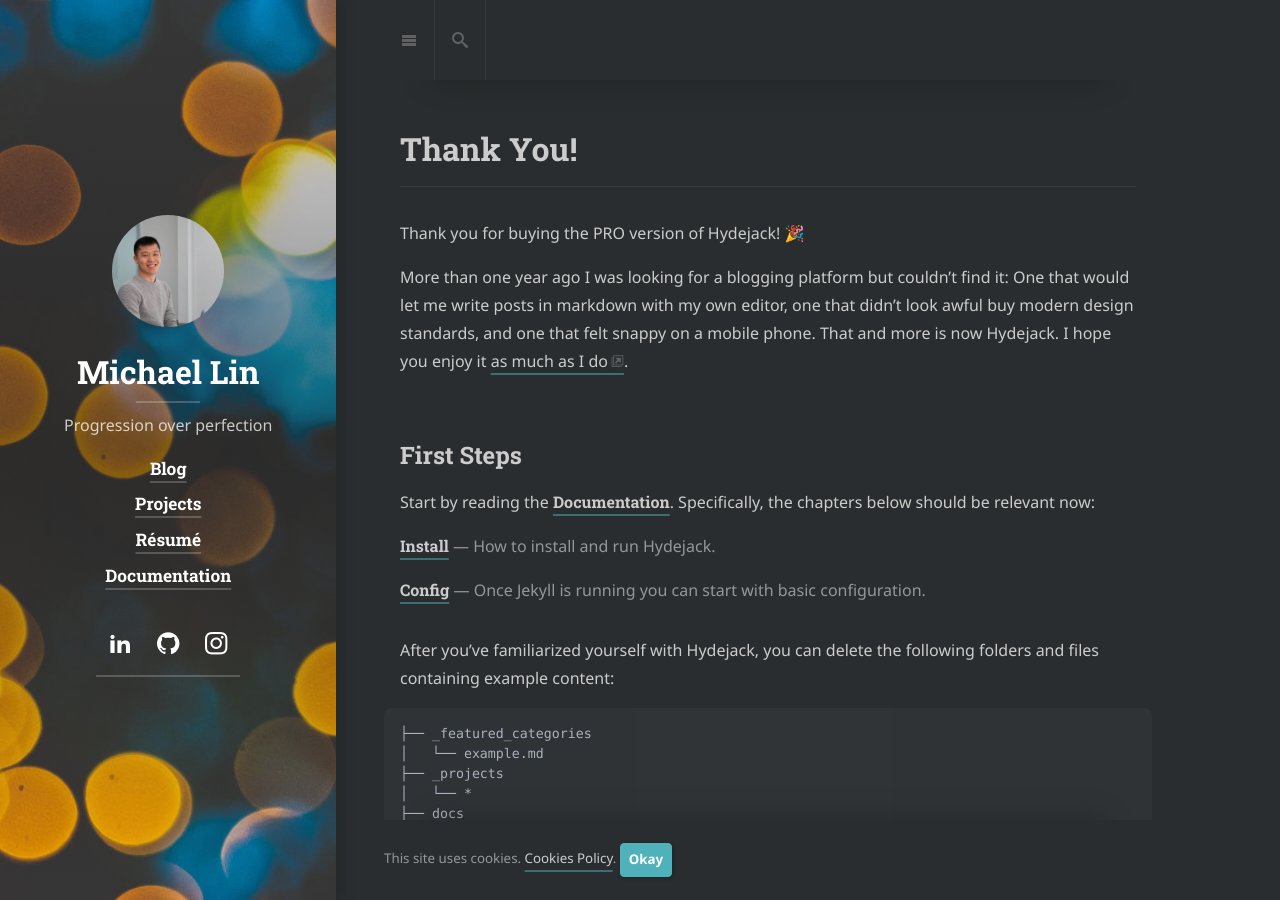
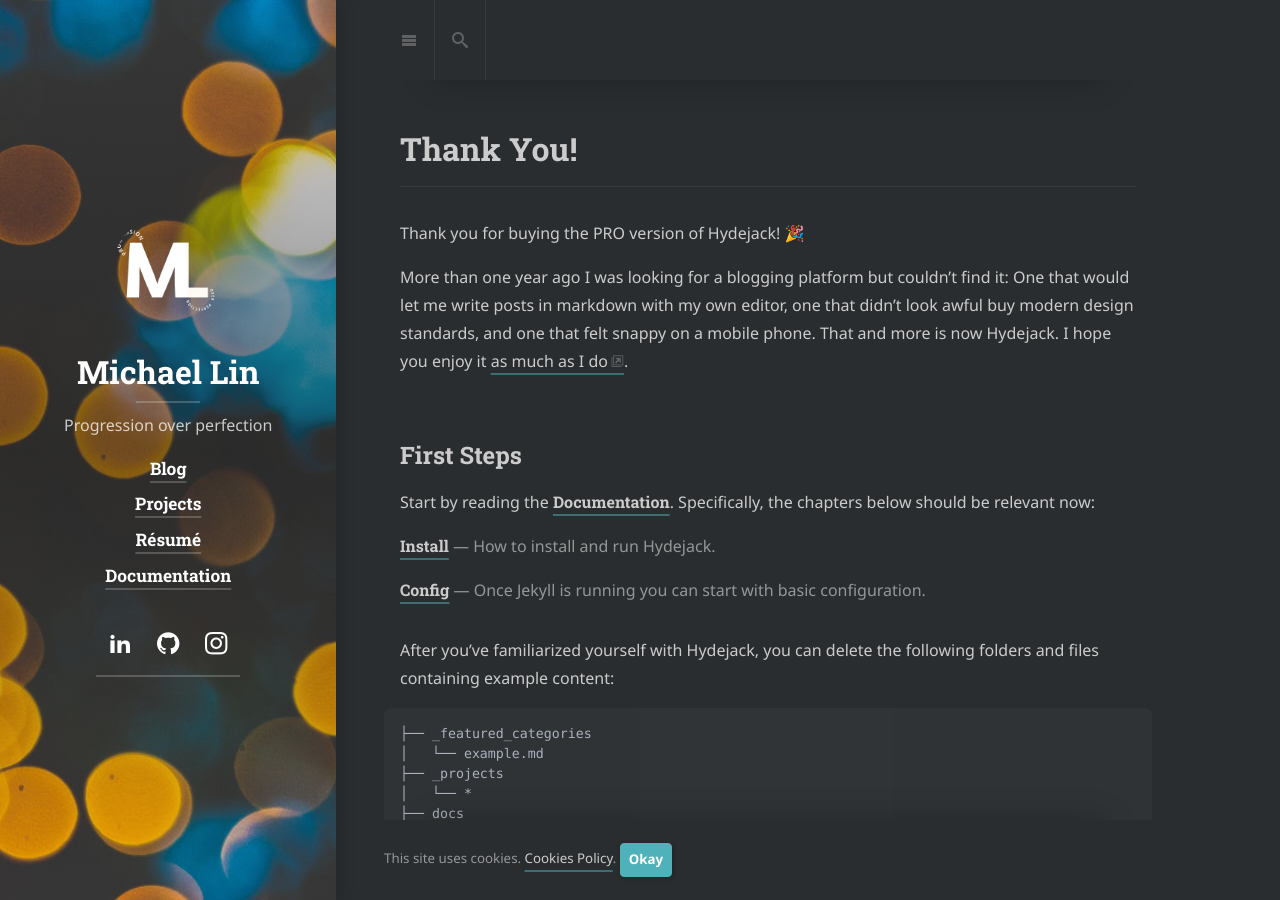
Before and after one commit to mlin95129/mlin5129.github.io, a Jekyll site: the page built from index.md, in a window 1280 px wide and 900 px high. Built offline with Jekyll 4.4.1, drawn with Linux system fonts in a browser that asks for light colours; cached includes are drawn as plain includes; nearby versions of some CDN libraries; some web fonts are replaced; library files that are not in the unit come from our copies.

Commit message:
changed logo image

```diff
--- a/_config.yml
+++ b/_config.yml
@@ -38,7 +38,7 @@ keywords:              ["Development", "Hobby", "Web Development", "Product Mana
 # A (square) logo for your site.
 # If provided, it will be shown at the top of the sidebar.
 # It also used by the `jekyll-seo-tag` plugin.
-logo:                  /assets/img/michael.jpg
+logo:                  /assets/img/logo.png
 
 # This should be the same author as first entry in `_data/authors.yml`.
 author:
```
Also changed, not shown: assets/img/logo.png, assets/img/michael.jpg (deleted).
